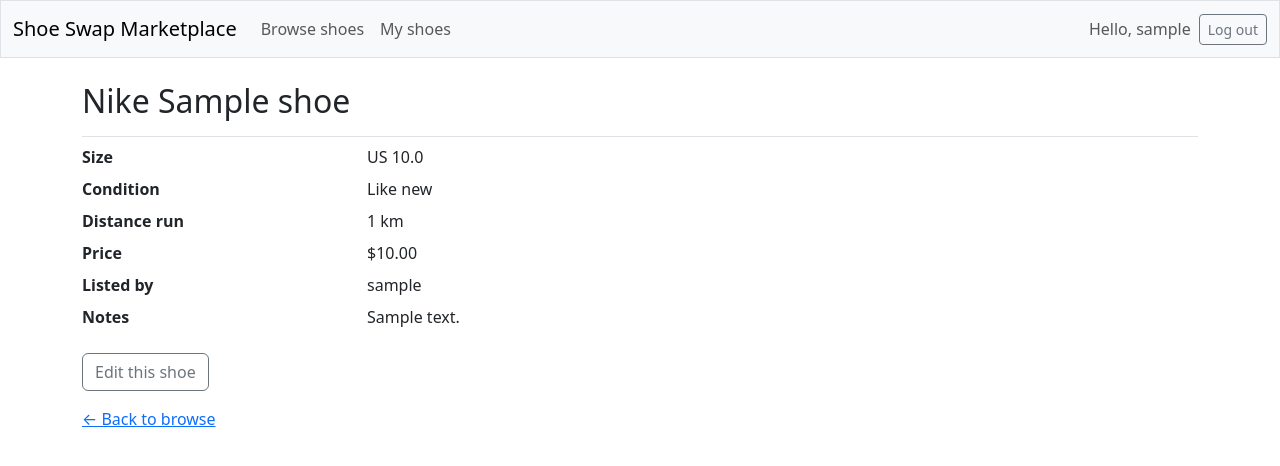
After one commit to Jason-1in/Shoe_Swapper, a Django app: page /shoe/1/ in a window 1280 px wide. The commit adds this page. Shown: the top 466 px of the page. Run offline with Django 5.2, Linux system fonts and the light colour scheme; a user stored in the database is signed in; tables that the repository leaves empty hold one stand-in row (values such as "Sample post"); some libraries are stand-ins or nearby versions.

Commit message:
adding browsing functionality

```diff
--- a/shoes/templates/shoes/base.html
+++ b/shoes/templates/shoes/base.html
@@ -14,7 +14,7 @@
     <nav class = "navbar navbar-expand-md navbar-light bg-light mb-4 border">
         <div class= "container-fluid">
             <a class ="navbar-brand" href="{% url 'shoes:index' %}">
-                Learning Log
+                Shoe Swap Marketplace
             </a>
             <button class = "navbar-toggler" type = "button" data-bs-toggle="collapse" data-bs-target="#navbarCollapse" aria-controls="navbarCollapse"
             aria-expanded="false" aria-label="Toggle navigation">
@@ -25,7 +25,7 @@
             <ul class = "navbar-nav me-auto mb-0 mb-md-0">
                 <li class ="bav-item">
                     {# placeholders for pages #}
-                    {# <li class="nav-item"><a class="nav-link" href="{% url 'shoes:browse' %}">Browse shoes</a></li> #}
+                    <li class="nav-item"><a class="nav-link" href="{% url 'shoes:browse' %}">Browse shoes</a></li>
                     <li class="nav-item"><a class="nav-link" href="{% url 'shoes:my_shoes' %}">My shoes</a></li>
                     {# <li class="nav-item"><a class="nav-link" href="{% url 'shoes:requests' %}">Swap requests</a></li> #}
                     </a>
--- a/shoes/templates/shoes/my_shoes.html
+++ b/shoes/templates/shoes/my_shoes.html
@@ -10,7 +10,10 @@
 {% for shoe in shoes %}
 <div class="card mb-3">
     <div class="card-body">
-        <h5 class="card-title">{{ shoe.brand_name }} {{ shoe.model_name }}</h5>
+        <h5 class="card-title">
+            <a href="{% url 'shoes:shoe_detail' shoe.id %}"></a>
+            {{ shoe.brand_name }} {{ shoe.model_name }}
+        </h5>
         <p class="card-text mb-1">
             Size US {{ shoe.size_us }} ·
             {{ shoe.get_condition_display }} ·
--- /dev/null
+++ b/shoes/templates/shoes/shoe_detail.html
@@ -0,0 +1,44 @@
+{% extends 'shoes/base.html' %}
+
+{% block page_header %}
+<h2>{{ shoe.brand_name }} {{ shoe.model_name }}</h2>
+{% endblock page_header %}
+
+{% block content %}
+<dl class="row">
+    <dt class="col-sm-3">Size</dt>
+    <dd class="col-sm-9">US {{ shoe.size_us }}</dd>
+
+    <dt class="col-sm-3">Condition</dt>
+    <dd class="col-sm-9">{{ shoe.get_condition_display }}</dd>
+
+    <dt class="col-sm-3">Distance run</dt>
+    <dd class="col-sm-9">{{ shoe.km_run }} km</dd>
+
+    <dt class="col-sm-3">Price</dt>
+    <dd class="col-sm-9">
+        {% if shoe.asking_price is not None %}
+            ${{ shoe.asking_price|floatformat:2 }}
+        {% else %}
+            Swap only
+        {% endif %}
+    </dd>
+
+    <dt class="col-sm-3">Listed by</dt>
+    <dd class="col-sm-9">{{ shoe.owner.username }}</dd>
+
+    {% if shoe.notes %}
+    <dt class="col-sm-3">Notes</dt>
+    <dd class="col-sm-9">{{ shoe.notes|linebreaksbr }}</dd>
+    {% endif %}
+</dl>
+
+{% if is_owner %}
+    <a class="btn btn-outline-secondary" href="{% url 'shoes:edit_shoe' shoe.id %}">Edit this shoe</a>
+{% else %}
+    {# Thursday: the "Request swap" button goes here #}
+    <p class="text-muted">Swap requests are coming soon.</p>
+{% endif %}
+
+<p class="mt-3"><a href="{% url 'shoes:browse' %}">&larr; Back to browse</a></p>
+{% endblock content %}
--- a/shoes/urls.py
+++ b/shoes/urls.py
@@ -1,9 +1,6 @@
 """Defines URL patterns for shoes."""
-
-
 from django.urls import path
 from . import views
-
 
 app_name = "shoes"
 
@@ -13,5 +10,7 @@ urlpatterns = [
     path('my_shoes/', views.my_shoes, name='my_shoes'),
     path('new_shoe/', views.new_shoe, name='new_shoe'),
     path('edit_shoe/<int:shoe_id>/', views.edit_shoe, name='edit_shoe'),
+    path('browse/', views.browse, name='browse'),
+    path('shoe/<int:shoe_id>/', views.shoe_detail, name='shoe_detail'),
 
 ]
--- a/shoes/views.py
+++ b/shoes/views.py
@@ -1,6 +1,6 @@
 from django.shortcuts import render, redirect, get_object_or_404
 from django.contrib.auth.decorators import login_required
-
+from django.http import Http404
 from .models import Shoe
 from .forms import ShoeForm
 
@@ -51,3 +51,24 @@ def edit_shoe(request, shoe_id):
 
     context = {'form': form, 'heading': 'Edit shoe'}
     return render(request, 'shoes/shoe_form.html', context)
+
+#Now for the browsing page
+
+@login_required
+def browse(request):
+    """Show available shoes from other users"""
+    shoes = (Shoe.objects.filter(is_available=True).exclude(owner=request.user).order_by('date_added'))
+    context = {'shoes':shoes}
+    return render (request, 'shoes/browse.html',context)
+
+@login_required
+def shoe_detail(request, shoe_id):
+    """Show one shoe."""
+    shoe = get_object_or_404(Shoe, id=shoe_id)
+
+    # Unavailable shoes are only visible to their owner.
+    if not shoe.is_available and shoe.owner != request.user:
+        raise Http404
+
+    context = {'shoe': shoe, 'is_owner': shoe.owner == request.user}
+    return render(request, 'shoes/shoe_detail.html', context)
```
Also changed, not shown: shoes/templates/shoes/browse.html (added, +34 -0 lines), 1 other file.
